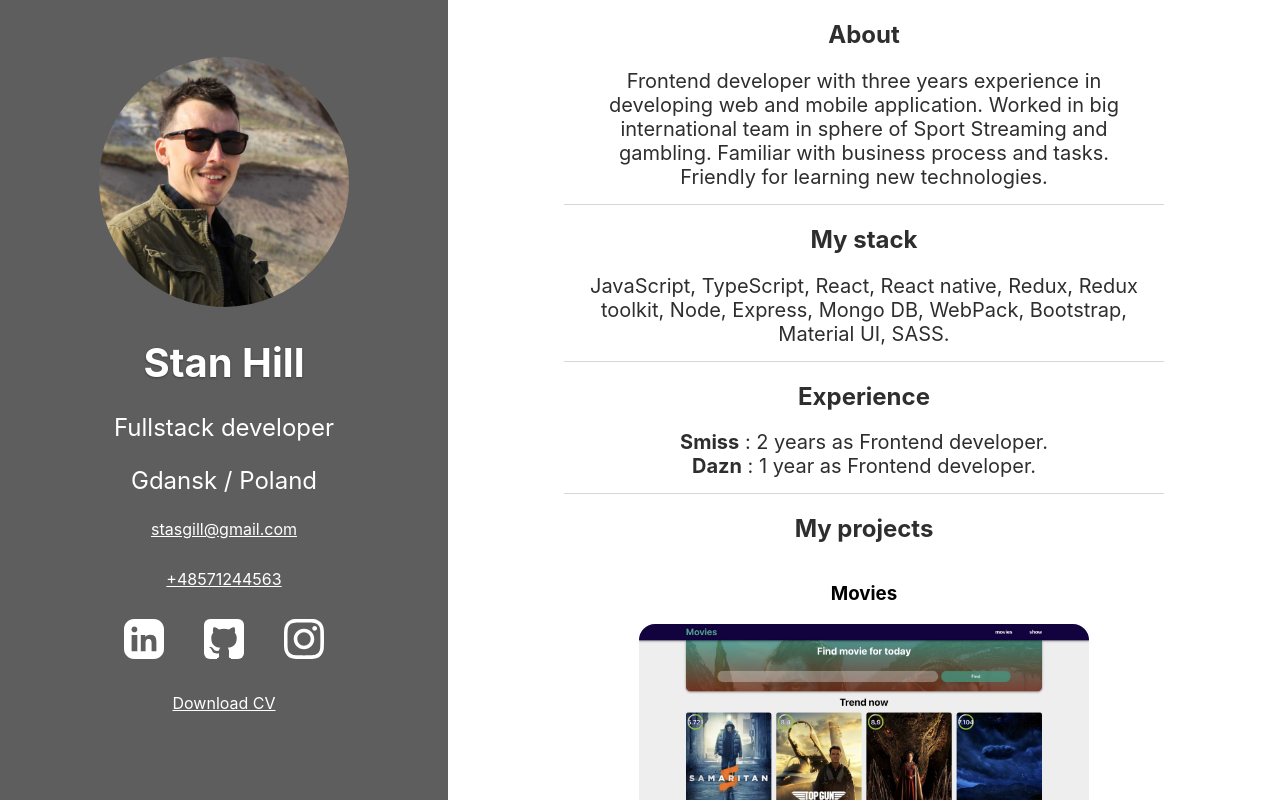
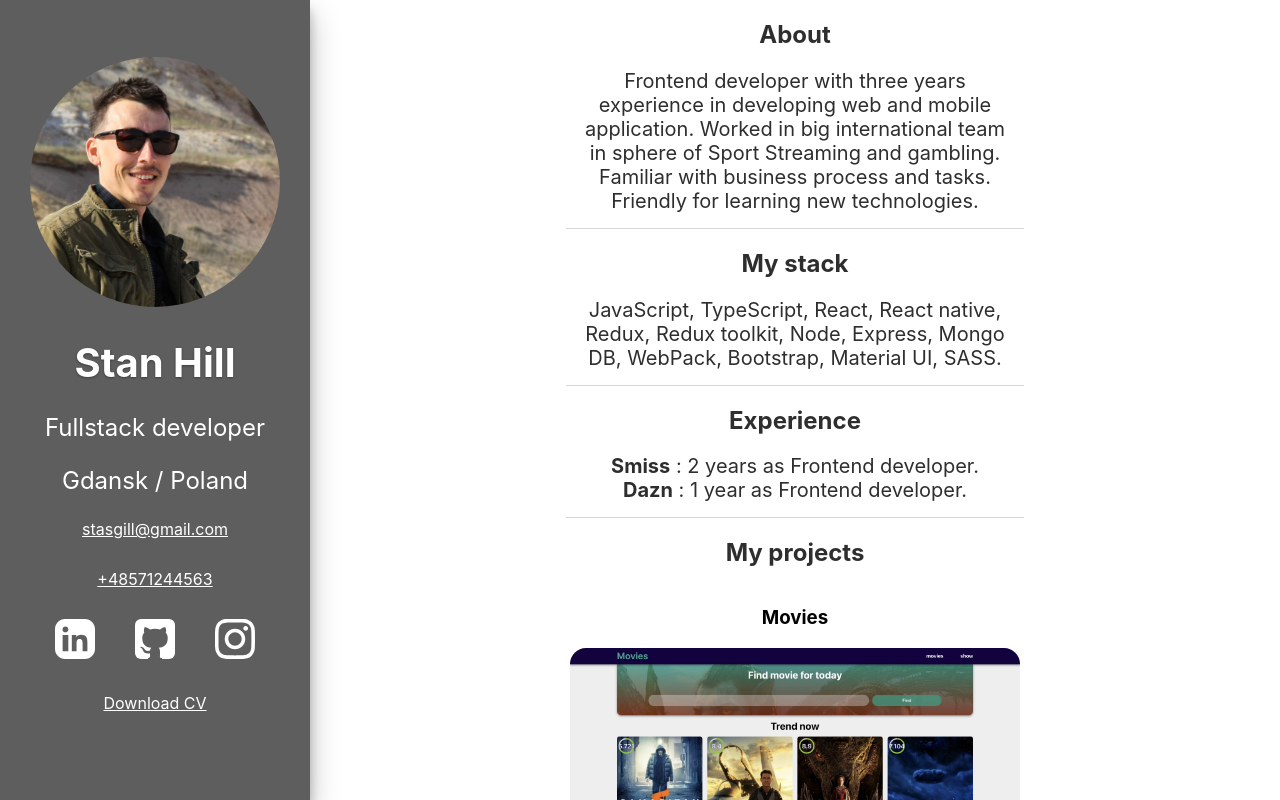
Before and after one commit to StasGill/react_profile, a React (Create React App) app: page / in a window 1280 px wide. Built offline with nearby package versions, Linux system fonts and the light colour scheme.

Commit message:
Update data

```diff
--- a/src/components/leftPanel/styles.scss
+++ b/src/components/leftPanel/styles.scss
@@ -5,6 +5,7 @@
     height: 100vh;
     width: 35vw;
     background-color: #5e5e5e;
+    box-shadow: 0 14px 28px rgba(0, 0, 0, 0.25), 0 10px 10px rgba(0, 0, 0, 0.22);
 
     @media only screen and (max-width: 800px) {
         width: 100vw;
--- a/src/components/rightPanel/styles.scss
+++ b/src/components/rightPanel/styles.scss
@@ -1,8 +1,7 @@
 .right_container {
     height: 100vh;
-    max-width: 600px;
-    margin: 0 auto;
-    padding: 0 30px 0 30px;
+    width: 65vw;
+    padding: 0 20vw;
     overflow: scroll;
 
     @media only screen and (max-width: 800px) {
```
